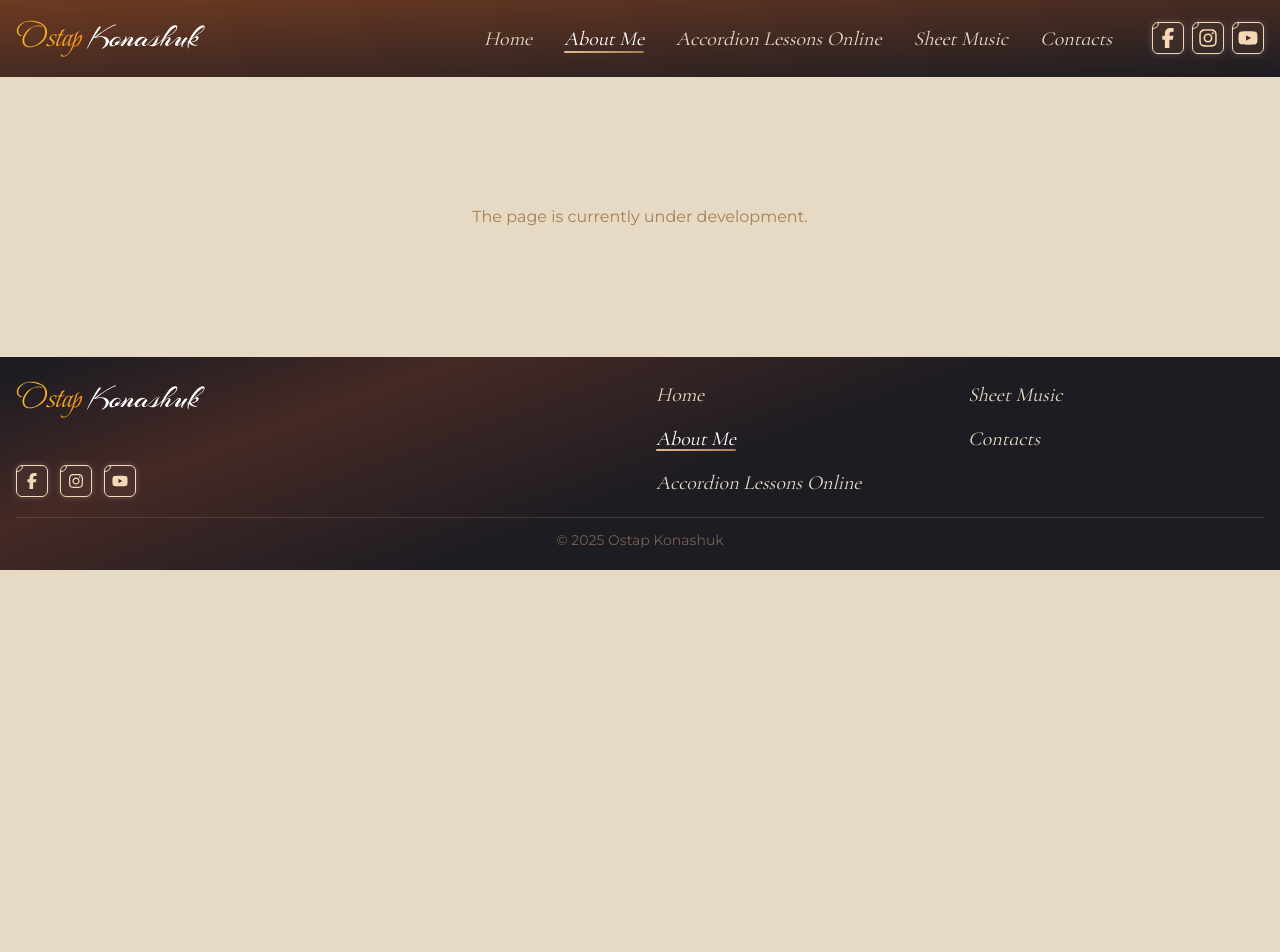
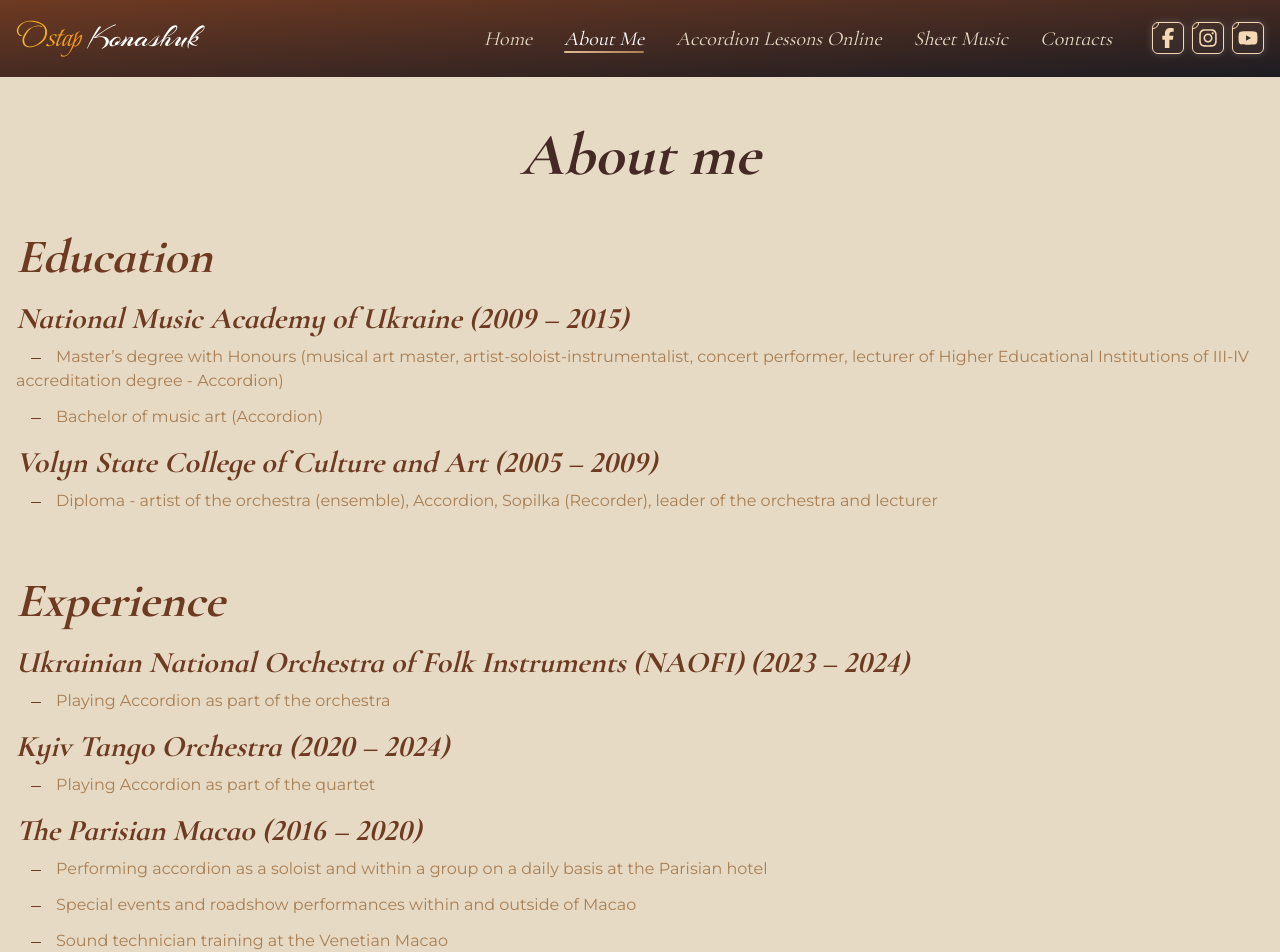
Before and after one commit to ostapy4/my-website-2025, a Next.js app: page /about-me in a window 1280 px wide. Shown: the top 952 px of the page. Before the commit the page ends 800 px from the top, so only its background shows below. Built offline with nearby package versions, Linux system fonts and the light colour scheme.

Commit message:
about page

```diff
--- a/src/app/about-me/page.tsx
+++ b/src/app/about-me/page.tsx
@@ -1,13 +1,10 @@
-import { Container } from "common";
+import { Info, PageTitle } from "components/About";
 
 export default function AboutMePage() {
   return (
-    <section>
-      <Container>
-        <div className={"py-32 text-center"}>
-          The page is currently under development.
-        </div>
-      </Container>
-    </section>
+    <>
+      <PageTitle />
+      <Info />
+    </>
   );
 }
--- /dev/null
+++ b/src/components/About/Info.tsx
@@ -0,0 +1,106 @@
+import { Container, Title } from "common";
+import { GoDash } from "react-icons/go";
+
+const data = [
+  {
+    id: "lin986sfgs6fdgsdfg",
+    header: "Education",
+    info: [
+      {
+        title: "National Music Academy of Ukraine (2009 – 2015)",
+        description: [
+          "Master’s degree with Honours (musical art master, artist-soloist-instrumentalist, concert performer, lecturer of Higher Educational Institutions of III-IV accreditation degree - Accordion)",
+          "Bachelor of music art (Accordion)",
+        ],
+      },
+      {
+        title: "Volyn State College of Culture and Art (2005 – 2009)",
+        description: [
+          "Diploma - artist of the orchestra (ensemble), Accordion, Sopilka (Recorder), leader of the orchestra and lecturer",
+        ],
+      },
+    ],
+  },
+  {
+    id: "hjkl234523v6n29570287",
+    header: "Experience",
+    info: [
+      {
+        title:
+          "Ukrainian National Orchestra of Folk Instruments (NAOFI) (2023 – 2024)",
+        description: ["Playing Accordion as part of the orchestra"],
+      },
+      {
+        title: "Kyiv Tango Orchestra (2020 – 2024)",
+        description: ["Playing Accordion as part of the quartet"],
+      },
+      {
+        title: "The Parisian Macao (2016 – 2020)",
+        description: [
+          "Performing accordion as a soloist and within a group on a daily basis at the Parisian hotel",
+          "Special events and roadshow performances within and outside of Macao",
+          "Sound technician training at the Venetian Macao",
+          "Public relations with the guests",
+        ],
+      },
+      {
+        title:
+          "Ukrainian Folklore-Ethnographic Ensemble “Kalyna” (2015 – 2016)",
+        description: [
+          "Accompaniment as an Accordionist for the dance group",
+          "Playing Sopilka and Accordion as part of the orchestra",
+        ],
+      },
+    ],
+  },
+];
+
+export function Info() {
+  return (
+    <section className={"mb-24"}>
+      <Container>
+        <div className={"space-y-16"}>
+          {data.map((block) => (
+            <Block key={block.id} data={block} />
+          ))}
+        </div>
+      </Container>
+    </section>
+  );
+}
+
+type BlockProps = {
+  data: {
+    header: string;
+    info: { title: string; description: string[] }[];
+  };
+};
+export function Block({ data }: BlockProps) {
+  const { header, info } = data;
+  return (
+    <div>
+      <Title component={"h3"} className={"mb-5"}>
+        {header}
+      </Title>
+      <div className={"space-y-4"}>
+        {info.map(({ title, description }, Idx) => (
+          <div key={title + Idx}>
+            <Title component={"h4"} size={"3xl"} className={"mb-2"}>
+              {title}
+            </Title>
+            <ul className={"space-y-3"}>
+              {description.map((p) => (
+                <li key={p}>
+                  <p className={"text-ok_main-500"}>
+                    <GoDash className={"mx-3 inline-block text-ok_main-600"} />
+                    {p}
+                  </p>
+                </li>
+              ))}
+            </ul>
+          </div>
+        ))}
+      </div>
+    </div>
+  );
+}
--- /dev/null
+++ b/src/components/About/PageTitle.tsx
@@ -0,0 +1,15 @@
+import { Container, Title } from "common";
+
+export function PageTitle() {
+  return (
+    <section>
+      <Container>
+        <div className={"py-12 text-center"}>
+          <Title size={"6xl"} className={"text-ok_main-700"}>
+            About me
+          </Title>
+        </div>
+      </Container>
+    </section>
+  );
+}
--- /dev/null
+++ b/src/components/About/index.ts
@@ -0,0 +1,2 @@
+export * from "./PageTitle";
+export * from "./Info";
```
